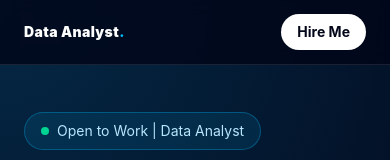
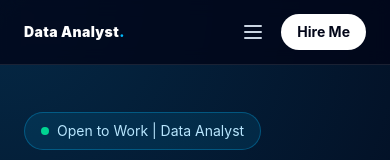
Before and after one commit to joeadnan/Portfolio-DataAnalyst, a React (Vite) app: page / in a window 390 px wide. Shown: the top 160 px of the page. Built offline with nearby package versions, Linux system fonts and the light colour scheme.

Commit message:
update navbar mobile

```diff
--- a/src/App.tsx
+++ b/src/App.tsx
@@ -1,3 +1,4 @@
+import { useState } from "react";
 import { About } from "./components/About";
 import { Certifications } from "./components/Certifications";
 import { Contact } from "./components/Contact";
@@ -33,30 +34,83 @@
 }
 
 function Header() {
+  // State untuk kontrol buka/tutup menu di mobile
+  const [isOpen, setIsOpen] = useState(false);
+
   const menus = [
     { label: "About", href: "#about" },
     { label: "Skills", href: "#skills" },
     { label: "Tools", href: "#tools" },
     // { label: "Experience", href: "#experience" },
-    { label: "Docs", href: "#documentation" },
+    { label: "Documentation", href: "#documentation" },
     { label: "Workflow", href: "#workflow" },
     { label: "Projects", href: "#projects" },
-    { label: "Certificates", href: "#certifications" },
+    { label: "Certifications", href: "#certifications" },
     { label: "Contact", href: "#contact" },
   ];
 
   return (
     <header className="fixed inset-x-0 top-0 z-50 border-b border-white/10 bg-slate-950/80 backdrop-blur">
       <nav className="mx-auto flex h-16 max-w-7xl items-center justify-between px-6 lg:px-8">
+        {/* Logo */}
         <a href="#home" className="text-sm font-black tracking-wide text-white">
           Data Analyst<span className="text-sky-400">.</span>
         </a>
 
-        <div className="hidden items-center gap-5 md:flex">
+        {/* Wrapper Menu & Tombol Navigasi */}
+        <div className="flex items-center gap-4 md:gap-6">
+          {/* Tombol Hamburger (Hanya muncul di mobile < md) */}
+          <button
+            onClick={() => setIsOpen(!isOpen)}
+            className="block text-slate-300 hover:text-white focus:outline-none md:hidden"
+            aria-label="Toggle Menu"
+          >
+            {isOpen ? (
+              // Icon Silang (X) saat menu terbuka
+              <svg
+                className="h-6 w-6"
+                fill="none"
+                stroke="currentColor"
+                viewBox="0 0 24 24"
+              >
+                <path
+                  strokeLinecap="round"
+                  strokeLinejoin="round"
+                  strokeWidth={2}
+                  d="M6 18L18 6M6 6l12 12"
+                />
+              </svg>
+            ) : (
+              // Icon Garis Tiga (Hamburger) saat menu tertutup
+              <svg
+                className="h-6 w-6"
+                fill="none"
+                stroke="currentColor"
+                viewBox="0 0 24 24"
+              >
+                <path
+                  strokeLinecap="round"
+                  strokeLinejoin="round"
+                  strokeWidth={2}
+                  d="M4 6h16M4 12h16M4 18h16"
+                />
+              </svg>
+            )}
+          </button>
+
+          {/* Daftar Menu (Responsif Mobile & Desktop) */}
+          <div
+            className={`
+              ${isOpen ? "flex" : "hidden"}
+              absolute top-16 left-0 w-full flex-col gap-4 border-b border-white/10 bg-slate-950/95 p-6 backdrop-blur
+              md:static md:flex md:w-auto md:flex-row md:gap-6 md:border-none md:bg-transparent md:p-0 md:backdrop-none
+            `}
+          >
             {menus.map((menu) => (
               <a
                 key={menu.href}
                 href={menu.href}
+                onClick={() => setIsOpen(false)} // Menutup menu otomatis saat link diklik (mobile)
                 className="text-sm font-medium text-slate-300 transition hover:text-white"
               >
                 {menu.label}
@@ -64,16 +118,61 @@
             ))}
           </div>
 
+          {/* Tombol Hire Me */}
           <a
             href="#contact"
             className="rounded-full bg-white px-4 py-2 text-sm font-bold text-slate-950 transition hover:bg-sky-200"
           >
             Hire Me
           </a>
+        </div>
       </nav>
     </header>
   );
 }
+
+// function Header() {
+//   const menus = [
+//     { label: "About", href: "#about" },
+//     { label: "Skills", href: "#skills" },
+//     { label: "Tools", href: "#tools" },
+//     // { label: "Experience", href: "#experience" },
+//     { label: "Docs", href: "#documentation" },
+//     { label: "Workflow", href: "#workflow" },
+//     { label: "Projects", href: "#projects" },
+//     { label: "Certificates", href: "#certifications" },
+//     { label: "Contact", href: "#contact" },
+//   ];
+
+//   return (
+//     <header className="fixed inset-x-0 top-0 z-50 border-b border-white/10 bg-slate-950/80 backdrop-blur">
+//       <nav className="mx-auto flex h-16 max-w-7xl items-center justify-between px-6 lg:px-8">
+//         <a href="#home" className="text-sm font-black tracking-wide text-white">
+//           Data Analyst<span className="text-sky-400">.</span>
+//         </a>
+
+//         <div className="hidden items-center gap-5 md:flex">
+//           {menus.map((menu) => (
+//             <a
+//               key={menu.href}
+//               href={menu.href}
+//               className="text-sm font-medium text-slate-300 transition hover:text-white"
+//             >
+//               {menu.label}
+//             </a>
+//           ))}
+//         </div>
+
+//         <a
+//           href="#contact"
+//           className="rounded-full bg-white px-4 py-2 text-sm font-bold text-slate-950 transition hover:bg-sky-200"
+//         >
+//           Hire Me
+//         </a>
+//       </nav>
+//     </header>
+//   );
+// }
 
 function Footer() {
   return (
--- a/src/components/DocumentationSamples.tsx
+++ b/src/components/DocumentationSamples.tsx
@@ -10,7 +10,7 @@
           <SectionTitle
             eyebrow="Data Documentation"
             title="Documentation Samples"
-            description="Contoh dokumentasi yang penting untuk portfolio Data Analyst: catatan analisis, checklist data cleaning, dokumentasi query SQL, dan panduan membaca dashboard."
+            description=""
           />
         </Reveal>
 
--- a/src/components/Projects.tsx
+++ b/src/components/Projects.tsx
@@ -115,12 +115,12 @@
                     </div>
                   </div>
 
-                  <div className="rounded-2xl border border-sky-400/20 bg-sky-400/10 p-5">
+                  {/* <div className="rounded-2xl border border-sky-400/20 bg-sky-400/10 p-5">
                     <h4 className="font-bold text-sky-200">Interview Point</h4>
                     <p className="mt-3 text-sm leading-7 text-slate-200">
                       {project.interviewPoint}
                     </p>
-                  </div>
+                  </div> */}
                 </div>
               </div>
             </article>
```
Lines whose indentation alone changed are shown as unchanged.
